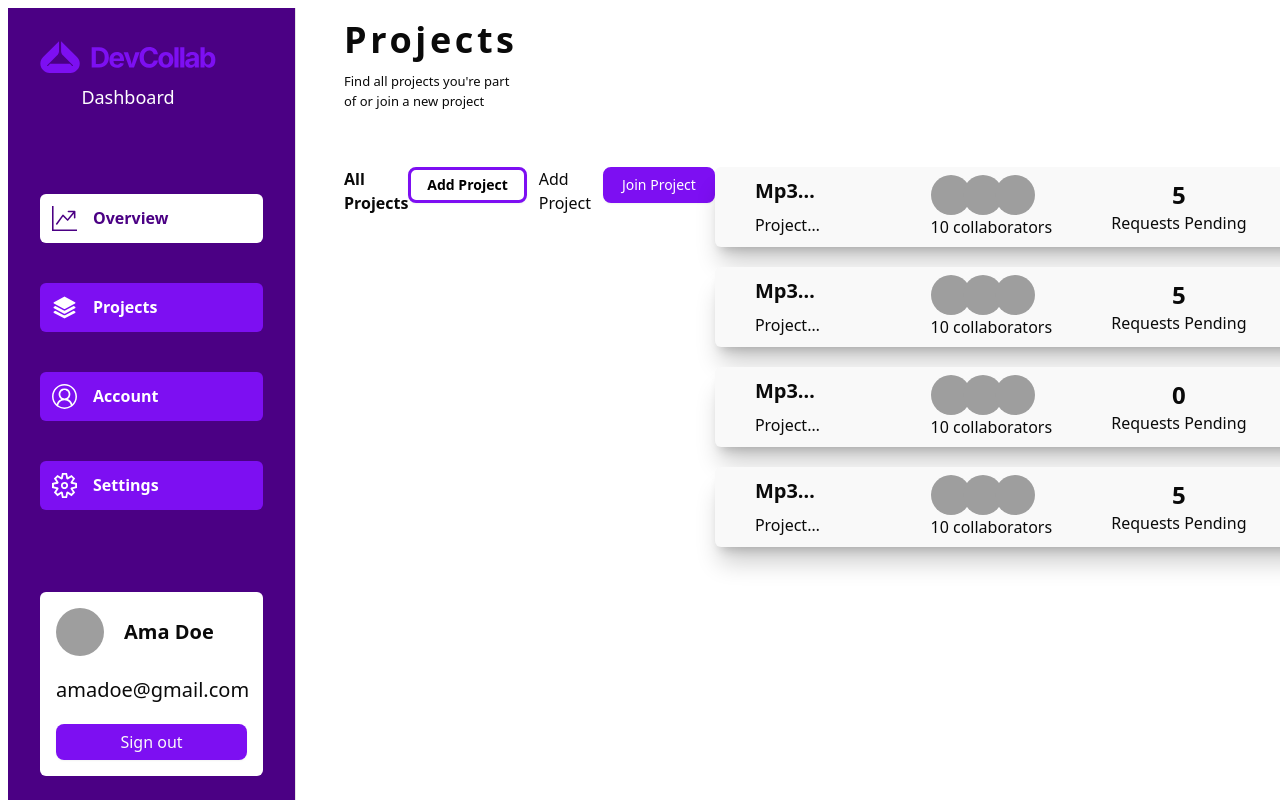
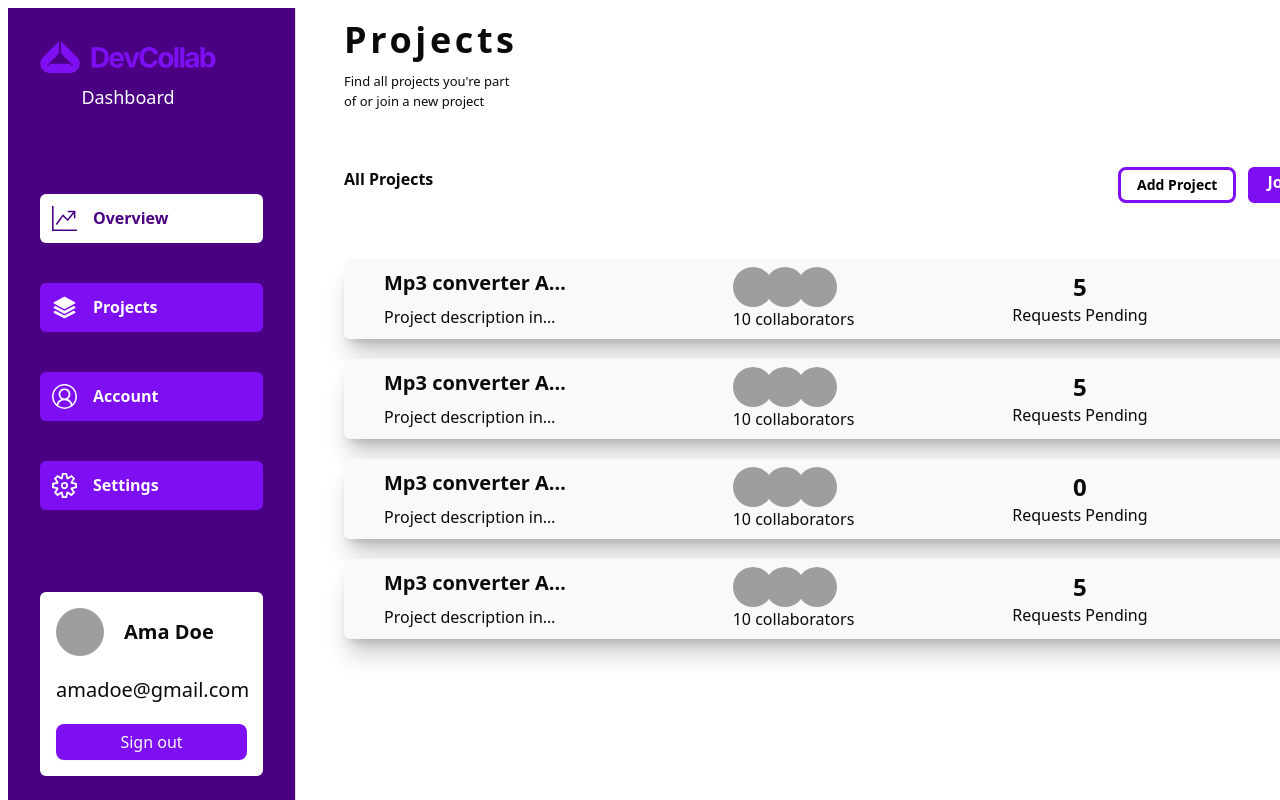
Before and after one commit to Perfect-Patience/devCollab, a React (Vite) app: page /dashboard/projects in a window 1280 px wide. Built offline with nearby package versions, Linux system fonts and the light colour scheme; grey boxes are pictures that could not be loaded.

Commit message:
corrections

```diff
--- a/src/pages/dashboard/pages/ProjectsPage.jsx
+++ b/src/pages/dashboard/pages/ProjectsPage.jsx
@@ -2,24 +2,22 @@ import DashboardHeader from "@/components/DashboardHeader";
 import ProjectSumary from "@/components/ProjectSumary";
 import { Button } from "@/components/ui/button";
 import { Checkbox } from "@/components/ui/checkbox";
-import { Dialog, DialogContent, DialogTrigger } from "@/components/ui/dialog";
+import {
+  Dialog,
+  DialogContent,
+  DialogTrigger,
+} from "@/components/ui/dialog";
 import { Input } from "@/components/ui/input";
 import { Label } from "@/components/ui/label";
-import {
-  Select,
-  SelectContent,
-  SelectGroup,
-  SelectItem,
-  SelectLabel,
-  SelectTrigger,
-  SelectValue,
-} from "@/components/ui/select";
+import { Select, SelectContent, SelectGroup, SelectItem, SelectLabel, SelectTrigger, SelectValue } from "@/components/ui/select";
 import { Textarea } from "@/components/ui/textarea";
 import React from "react";
 import { NavLink, Outlet, useNavigate } from "react-router";
 
+
 const ProjectsPage = () => {
   const navigate = useNavigate();
+
   return (
     <div className="space-y-14">
       <DashboardHeader
@@ -29,16 +27,13 @@ const ProjectsPage = () => {
       <div className="flex justify-between">
         <h3 className="font-bold">All Projects</h3>
         <div className="flex gap-3">
+
           <Dialog>
             <DialogTrigger asChild>
-              <Button
-                variant="outline"
-                className={
+              <Button variant="outline" className={
               "cursor-pointer border-3 border-[#7D0FF2] bg-white text-black hover:text-white hover:bg-[#7D0FF2] px-4 py-1 rounded-md font-semibold"
-                }
-              >
-                Add Project
-              </Button>
+
+            }>Add Project</Button>
             </DialogTrigger>
             <DialogContent className="sm:max-w-md">
               <div className="space-y-5">
@@ -114,15 +109,24 @@ const ProjectsPage = () => {
               </div>
             </DialogContent>
           </Dialog>
-          <NavLink to="/explore">Add Project</NavLink>
-          <Button
-            className="cursor-pointer text-white bg-[#7D0FF2] hover:text-black hover:bg-white border-[#7D0FF2] border-3"
-            onClick={() => navigate("/explore")}
+          {/* <NavLink
+            to="/explore"
+
+
+          >
+            Add Project
+          </NavLink> */}
+          <NavLink
+
+            className={
+              "cursor-pointer text-white bg-[#7D0FF2] hover:text-black hover:bg-white border-[#7D0FF2] border-3 rounded-sm px-4 font-semibold"
+            }
+            to = '/explore'
           >
             Join Project
-          </Button>
+          </NavLink>
         </div>
-        {/* </div> */}
+      </div>
       <div className="space-y-5">
         <ProjectSumary
           title={
@@ -133,7 +137,7 @@ const ProjectsPage = () => {
           }
           numOfCollab={"10"}
           numOfRequests={"5"}
-            ownership={"Owner"}
+
           status={"In Progress"}
         />
         <ProjectSumary
@@ -145,7 +149,7 @@ const ProjectsPage = () => {
           }
           numOfCollab={"10"}
           numOfRequests={"5"}
-            ownership={"Owner"}
+
           status={"In Progress"}
         />
         <ProjectSumary
@@ -157,7 +161,7 @@ const ProjectsPage = () => {
           }
           numOfCollab={"10"}
           numOfRequests={"0"}
-            ownership={"Collaborator"}
+
           status={"In Progress"}
         />
         <ProjectSumary
@@ -169,14 +173,12 @@ const ProjectsPage = () => {
           }
           numOfCollab={"10"}
           numOfRequests={"5"}
-            ownership={"Collaborator"}
+
           status={"Done"}
         />
       </div>
       <Outlet />
     </div>
-
-    </div>
   );
 };
 
```
Lines whose indentation alone changed are shown as unchanged.
